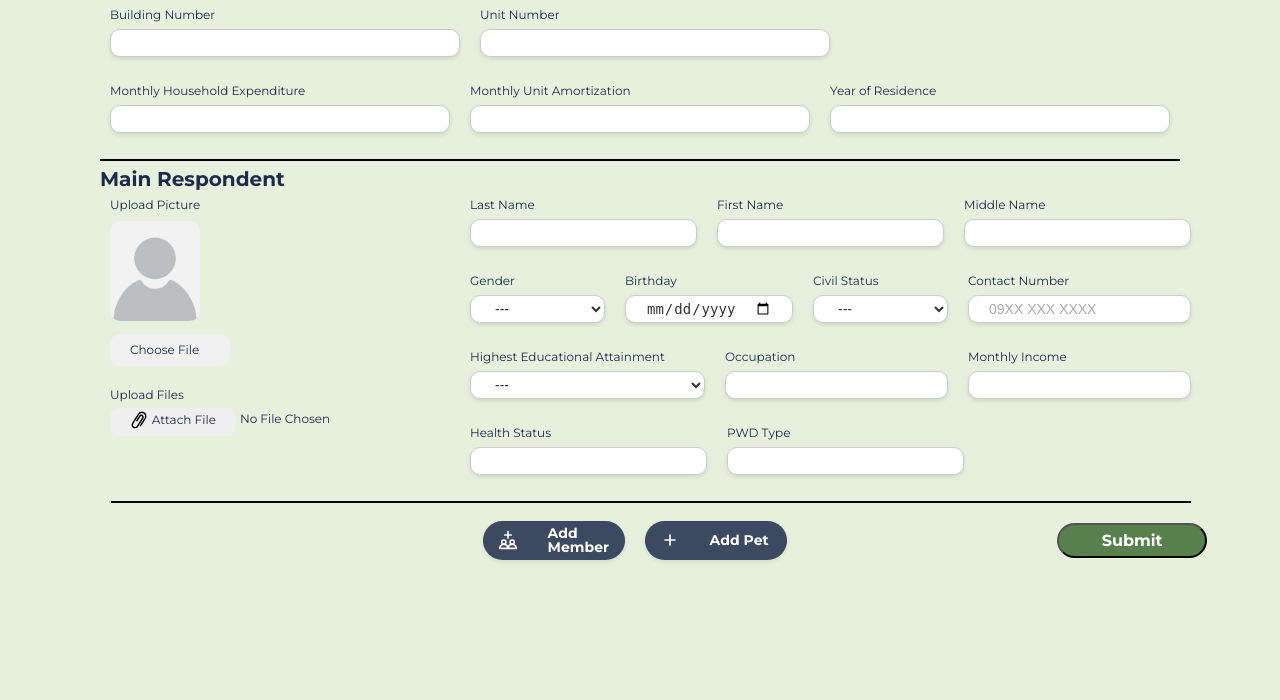
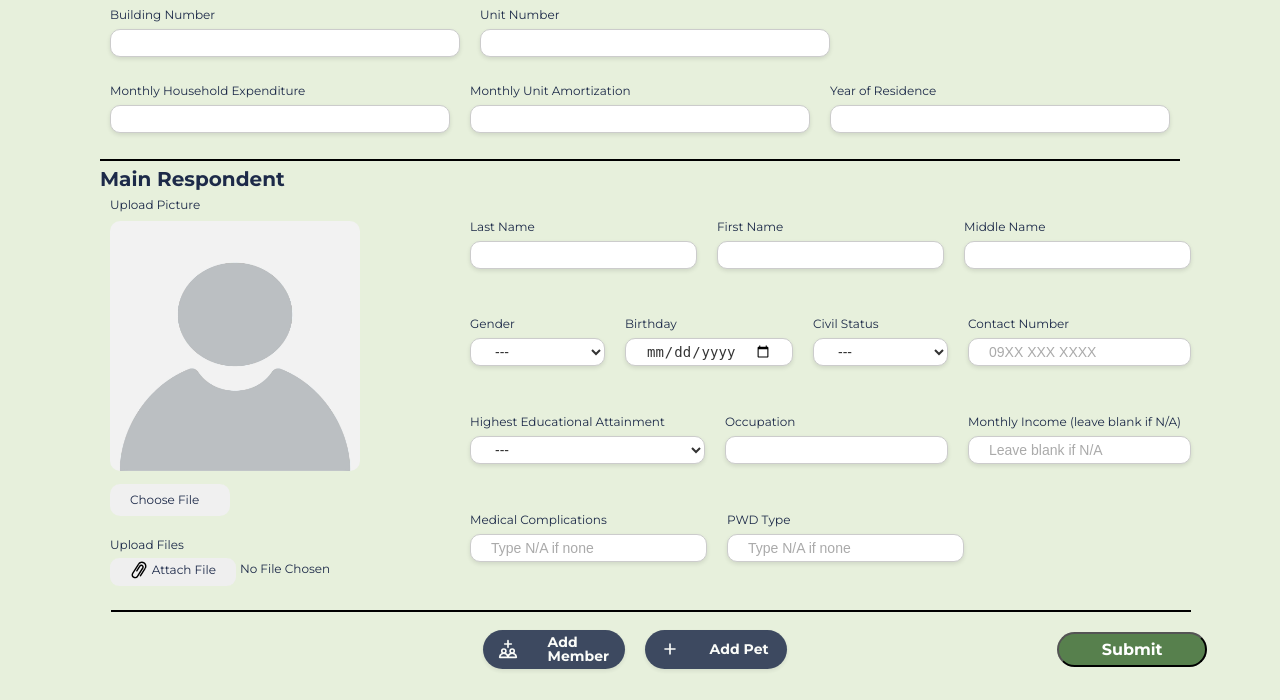
Before and after one commit to mcap114/sweng-sprint-1, a Spring Boot app: page /addhousehold in a window 1280 px wide. Shown: the part 219-919 px from the top of the page. Before the commit the page ends 780 px from the top, so only its background shows below. Run offline with Spring Boot 4, Linux system fonts and the light colour scheme; some libraries are stand-ins or nearby versions.

Commit message:
removed edit and delete in header
adjusted image size in add household

```diff
--- a/src/main/java/com/s11group2/profiling_database/AppSpringboot.java
+++ b/src/main/java/com/s11group2/profiling_database/AppSpringboot.java
@@ -1,11 +1,11 @@
 package com.s11group2.profiling_database;
+
+import java.io.IOException;
 
 import org.springframework.boot.CommandLineRunner;
 import org.springframework.boot.SpringApplication;
 import org.springframework.boot.autoconfigure.SpringBootApplication;
 import org.springframework.context.annotation.Bean;
-
-import java.io.IOException;
 
 @SpringBootApplication
 public class AppSpringboot {
--- a/src/main/resources/static/css/addhousehold.css
+++ b/src/main/resources/static/css/addhousehold.css
@@ -208,14 +208,14 @@ input.custom-file-upload[type="file"] {
 
 .pet-image-display {
   margin-top: 10px;
-  height: 100px;
-  width: 100px;
+  height: 150px;
+  width: 150px;
 }
 
 .image-display img {
   margin-top: 10px;
-  max-width: 100px;
-  height: 100px;
+  width: 250px;
+  height: 250px;
   border-radius: 10px;
 }
 
--- a/src/main/resources/templates/addhouseholdpage.html
+++ b/src/main/resources/templates/addhouseholdpage.html
@@ -99,7 +99,7 @@
 
               <div class="input-field">
                 <label>Middle Name</label>
-                <input type="text" name="resMiddleName" required/>
+                <input type="text" name="resMiddleName"/>
               </div>
             </div>
 
@@ -156,20 +156,20 @@
               </div>
 
               <div class="input-field">
-                <label>Monthly Income</label>
-                <input type="number" name="resMonthlyIncome" required/>
+                <label>Monthly Income (leave blank if N/A)</label>
+                <input type="number" name="resMonthlyIncome" placeholder="Leave blank if N/A"/>
               </div>
             </div>
 
             <div class="form-row">
               <div class="input-field">
-                <label>Health Status</label>
-                <input type="text" name="resHealthStatus" required/>
+                <label>Medical Complications</label>
+                <input type="text" name="resHealthStatus" placeholder="Type N/A if none" required/>
               </div>
 
               <div class="input-field">
                 <label>PWD Type</label>
-                <input type="text" name="resPwdType" />
+                <input type="text" name="resPwdType" placeholder="Type N/A if none" />
               </div>
             </div>
           </div>
--- a/src/main/resources/templates/partials/header.html
+++ b/src/main/resources/templates/partials/header.html
@@ -21,14 +21,6 @@
                     <img src="/png/add-icon.png" alt="add icon" class="home-icon" />
                     <span class="home-text">Add Profile</span>
                 </a>
-                <a th:href="@{/editunits}"  class="edit-link">
-                    <img src="/png/edit-icon.png" alt="edit icon" class="home-icon" />
-                    <span class="home-text">Edit Profile</span>
-                </a>
-                <a th:href="@{/deleteunits}"  class="delete-link">
-                    <img src="/png/delete-icon.png" alt="delete icon" class="home-icon" />
-                    <span class="home-text">Delete Profile</span>
-                </a>
             </nav>
         </div>
     </nav>
```
